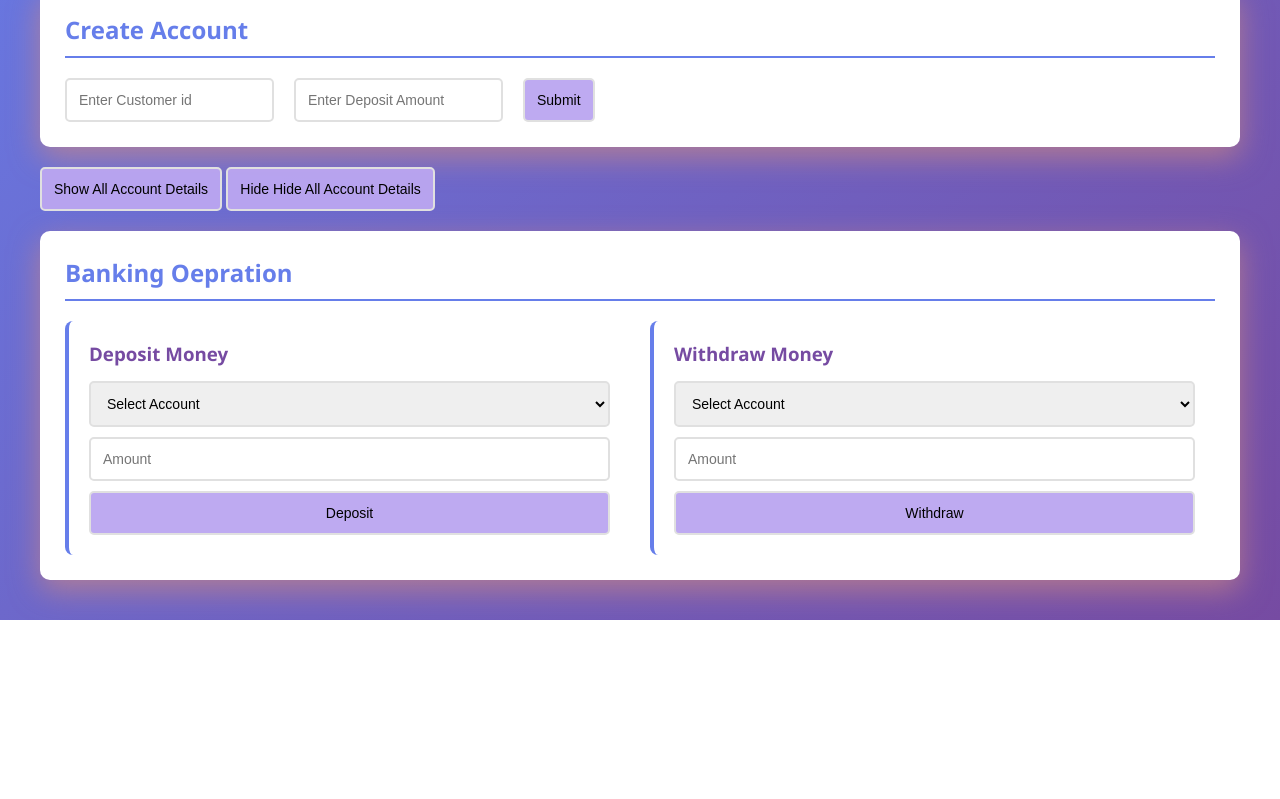
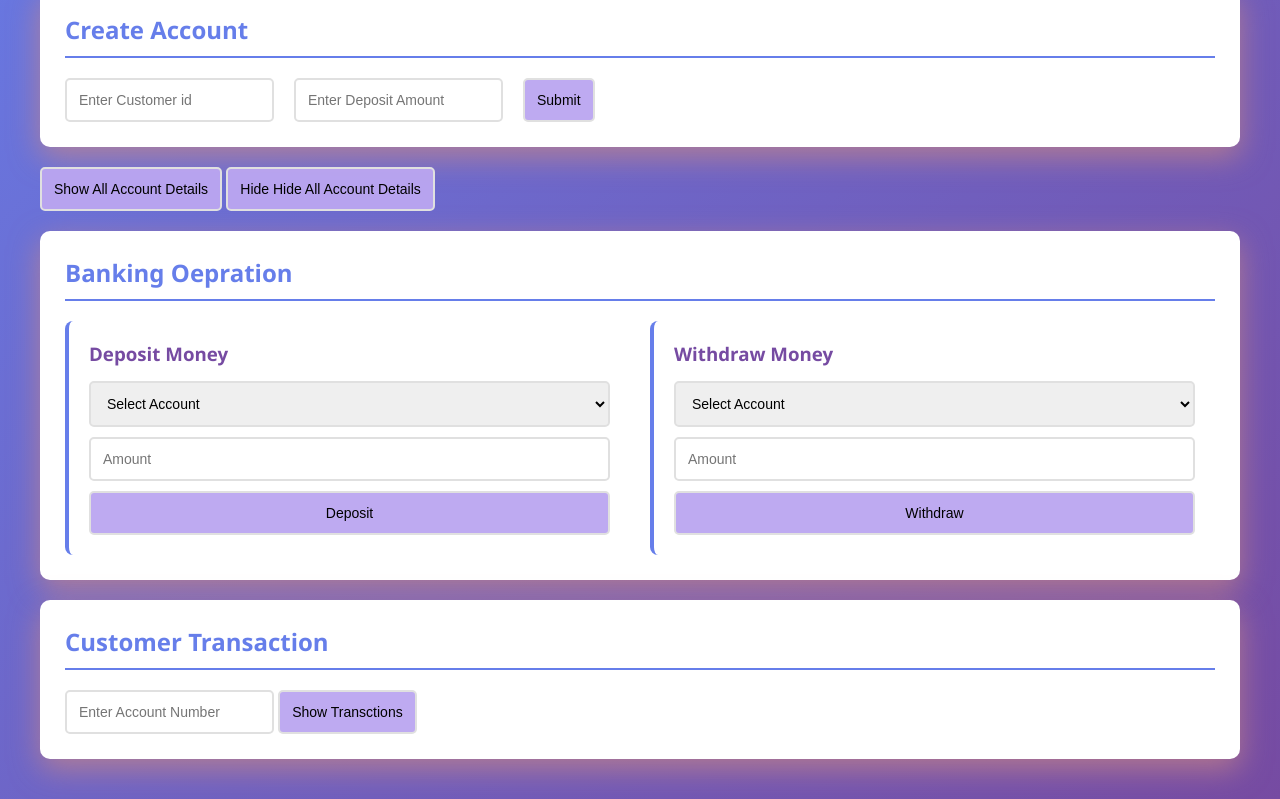
Before and after one commit to sarfarazsaba11/Javascript-OPP-s-Managemnet-System, a plain HTML site: page Bank_Opp's/index.html in a window 1280 px wide. Shown: the part 360-1159 px from the top of the page. Before the commit the page ends 980 px from the top, so only its background shows below. Drawn offline with Linux system fonts and the light colour scheme.

Commit message:
Add transaction display feature with UI for account transactions

```diff
--- a/Bank_Opp's/app.js
+++ b/Bank_Opp's/app.js
@@ -404,3 +404,38 @@ document.addEventListener('DOMContentLoaded', () => {
     console.log('Bank Object:', bank);
 
 });
+
+function showTransactions(){
+    const accountNumber = document.getElementById("accNum").value
+    const container =document.getElementById("trans")
+
+    const transactions= bank.findAccount(accountNumber).transactions
+
+    console.log("accNum", accountNumber)
+    console.log(transactions)
+    if (!accountNumber) {
+        container.innerHTML = '<p>Please select an account.</p>';
+        return;
+    }
+
+    if (transactions.length === 0) {
+        container.innerHTML = '<p>No transactions yet.</p>';
+        return;
+    }
+
+    container.innerHTML = transactions.reverse().map(trans => `
+        <div class="transaction-item">
+            <div>
+                <span class="transaction-type ${trans.type}">${trans.type}</span>
+                <div class="transaction-date">${trans.date}</div>
+            </div>
+            <div>
+                <div class="transaction-amount">$${trans.amount.toFixed(2)}</div>
+                <div style="font-size: 12px; color: #888;">Balance: $${trans.balanceAfter.toFixed(2)}</div>
+            </div>
+        </div>
+    `).join('');
+
+
+
+}
--- a/Bank_Opp's/index.html
+++ b/Bank_Opp's/index.html
@@ -80,6 +80,16 @@
         </div>
     </section>
 
+    <section class="card">
+        <h2>Customer Transaction</h2>
+        <input type="text" placeholder="Enter Account Number" id="accNum"/>
+        <button onClick="showTransactions()">Show Transctions</button>
+        <div id="trans">
+
+        </div>
+
+    </section>
+
       <!-- Messages -->
         <div id="message" class="message"></div>
 
```
